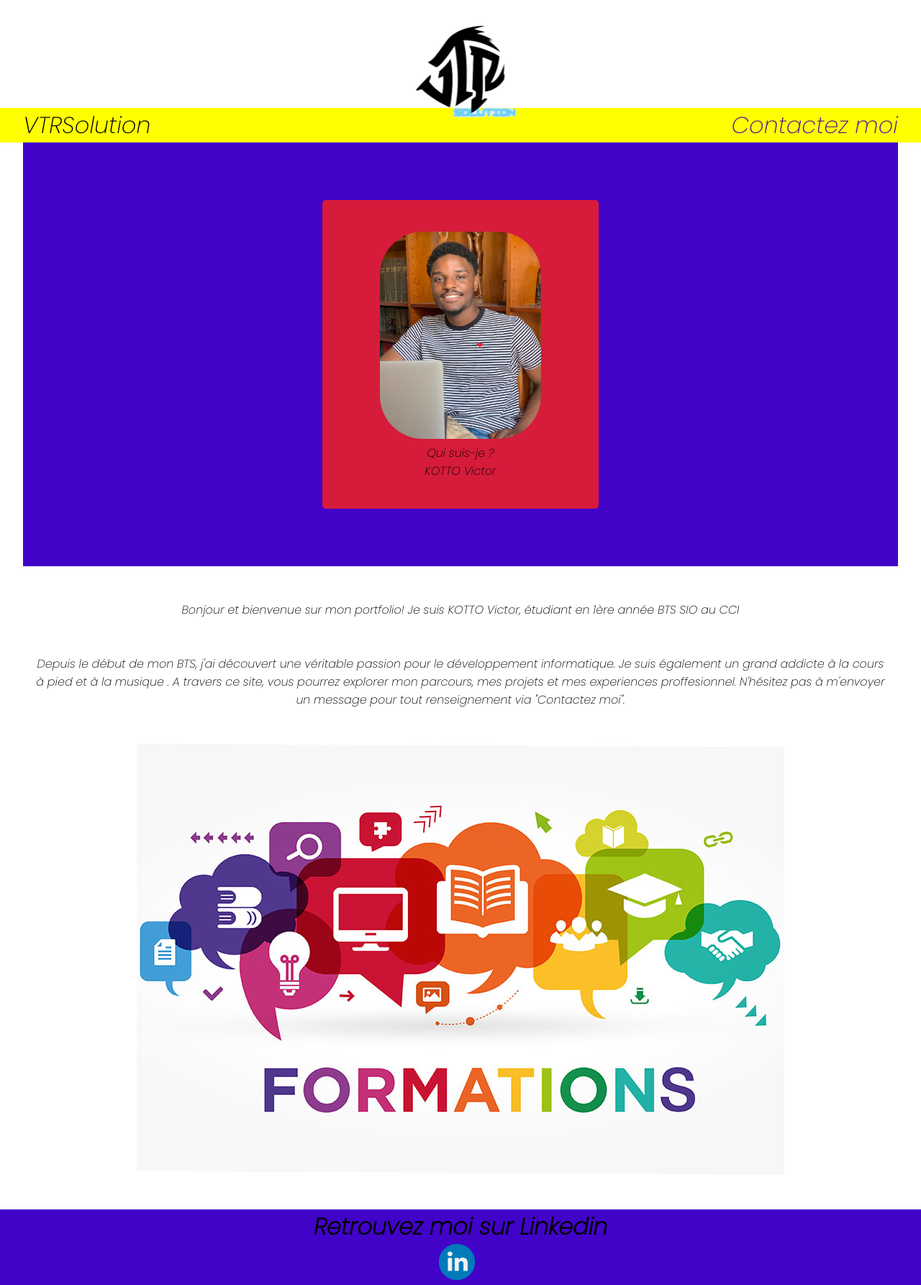
After one commit to KOTTOVictor/CCI-SIO21-Portfolio, a PHP site: page / in a window 1280 px wide. The commit adds this page. Shown: the whole page at 72% size. Run offline with PHP 8.4, Linux system fonts and the light colour scheme.

Commit message:
current_date

```diff
--- /dev/null
+++ b/Documentation/Index.html
@@ -0,0 +1,113 @@
+<!DOCTYPE HTML>
+<html>
+    <head>
+     <meta charset="UTF-8">
+
+     <title>Portfolio</title>
+
+     <link rel="stylesheet" href="style.css">
+     <script src="monscript.js" type="text/javascript"></script>
+
+    </head>
+
+
+
+
+
+
+    <body>
+
+<!--Logo----------------------------->
+
+        <div id="logodiv" >
+            <img id="logo" src="logo/Solution.png"  alt="">
+        </div>
+
+<!--Nav bar----------------------------->
+        <div id="contnav">
+            <header id="navbar">
+                <ul class="navbar">
+                    <li class="logona"><p>VTR<span>Solution</span>  </p></li>
+
+                    <li id="contact"><a href="">Contactez moi</a> </li>
+                </ul>
+            </header>
+        </div>
+
+
+
+<!--Présentation ----------------------------->
+        <section id="presentation">
+            <div class="presentation">
+
+                <img class="photodemoi" src="images/photodemoi.jpg" alt="">
+
+                <p>Qui suis-je ?</p>
+
+                <p>KOTTO Victor</p>
+
+            </div>
+        </section>
+
+
+
+<!-- Présentation texte------------------------ -->
+        <section id="sectionII">
+            <div>
+                <p class="textII">
+                    Bonjour et bienvenue sur mon portfolio! Je suis KOTTO Victor, étudiant en 1ère année BTS SIO au CCI
+                </p>
+                <br>
+                <br>
+                <p class="textII">
+                    Depuis le début de mon BTS, j'ai découvert une véritable passion pour le développement informatique. Je suis également un grand addicte à la cours à pied et à la musique . A travers ce site, vous pourrez explorer mon parcours, mes projets et mes experiences proffesionnel. N'hésitez pas à m'envoyer un message pour tout renseignement via "Contactez moi".
+                </p>
+            </div>
+        </section>
+
+        <div id="slider">
+            <img src="images/nav1.jpg" alt="" id="slide">
+            <div id="precedent" onclick="ChangeSlide(-1)"><</div>
+            <div id="suivant" onclick="ChangeSlide(1)">></div>
+        </div>
+
+
+    <!--Images defilantes ----------------------------->
+   <!--  <div id="slider">
+        <img src="images/nav1.jpg" id="img">
+        <div id="btnleft">
+            <img src="images/fleche.g.png" alt="" class="g" >
+        </div>
+        <div id="btnright">
+            <img src="images/fleche.d.png" alt="" class="d" onclick="sliderd(1)">
+        </div>
+
+    </div>
+-->
+<!--
+        <div id="slider">
+    <a href="Porjet.html"><img src="images/nav1.jpg" id="img"></a>
+    <div id="btnleft">
+        <img onclick="slide()" src="images/fleche.g.png" alt="" class="g" >
+    </div>
+    <div id="btnright">
+        <img onclick="slide()" src="images/fleche.d.png" alt="" class="d" onclick="sliderd(1)">
+    </div>
+</div>
+
+ -->
+
+    <footer id="pied">
+        <h1>
+            Retrouvez moi sur Linkedin
+        </h1>
+        <div>
+            <a href="https://www.linkedin.com/feed/?trk=seo-authwall-base_signin-form_submit"><img class="logofoot" src="logo/logolinkedin.png" alt=""></a>
+
+            <img src="" alt="">
+            <img src="" alt="">
+        </div>
+
+    </footer>
+</body>
+</html>
--- a/Documentation/monscript.js
+++ b/Documentation/monscript.js
@@ -1,15 +1,12 @@
-var compteurImage=1;
-var totalimage=3;
+var slide = new Array("nav1.jpg", "nav2.jpg", "nav3.jpg");
+var numero = 3;
 
-function slider(x){
-
-    var image=document.getElementById('img');
-    compteurImage=compteurImage + x;
-    image.src="images/nav"+compteurImage +".jpg"
-
-    if(compteurImage>=totalImage)
-        {
-            compteurImage=1;
-        }
-    if(compteurImage<1){compteurImage=totalimage;}
+function ChangeSlide(sens) {
+    numero = numero + sens;
+    if (numero < 0)
+        numero = slide.length + 1;
+    if (numero > slide.length - 1)
+        numero = 0;
+    document.getElementById("slide").src = slide[numero];
 }
+setInterval("ChangeSlide(1)", 4000);
--- a/Documentation/style.css
+++ b/Documentation/style.css
@@ -1,8 +1,15 @@
 body,html, *{
     margin: 0;
     padding: 0;
-    font-family: 'Advent Pro', sans-serif;
     box-sizing: border-box;
+    font-family: 'Poppins';
+    text-align: center;
+
+}
+
+@font-face {
+    font-family: 'Poppins';
+    src: url('Police/poppins/Poppins-ExtraLightItalic.otf') format('opentype');
 }
 li{
     list-style: none;
@@ -51,18 +58,18 @@ header li a{
 /* Présentation */
 #presentation{
     background-color: #4203c9;
-    height: 500px;
-    width: 100%;
-    padding: 2%;
+    height: auto;
+    width: 95%;
+    margin-left: auto;
+    margin-right: auto;
+    padding: 5em 0;
+    text-align: center;
 }
 .presentation{
     background-color: #d71b3b;
-    height: 75%;
-    width: 50%;
-    margin: auto;
-    margin-top: 3.5em;
-    margin-bottom: 5em;
-    display: flex;
+    border-radius: 5px;
+    display: inline-block;
+    padding: 2.5em 5em;
     flex-direction: column;
     flex-wrap: wrap;
 
@@ -91,7 +98,7 @@ header li a{
 
 /* Images defilantes -------------------- */
 
-#slider{
+/* #slider{
     background-color: aqua;
     width: 100%;
     height: 550px;
@@ -139,4 +146,52 @@ header li a{
     opacity: 0.4;
 }.d:hover{
     opacity: 1;
+} */
+
+#slider {
+    position: relative;
+    width: 1200px;
+    margin: auto;
+    display: flex;
+    align-items: center;
+    justify-content: center;
 }
+
+
+#precedent,
+#suivant {
+    cursor: pointer;
+    transition: opacity 0.3s ease;
+    opacity: 0;
+    position: absolute;
+    font-size: 100px;
+    color: rgba(220, 220, 220, 0.8);
+    background-color: rgba(0, 0, 0, 0.8);
+    padding: 10px;
+}
+
+#precedent {
+    left: 0;
+}
+
+#suivant {
+    right: 0;
+}
+
+#slider:hover #precedent,
+#slider:hover #suivant {
+    opacity: 1;
+}
+
+
+/* Footeur --------------------------------- */
+
+#pied{
+    background-color: #4203c9;
+    margin-top: 3em;
+}
+
+.logofoot{
+    height: 50px;
+    width: 50px;
+}
```
Also changed, not shown: Charte Graphique.md (+6 -0 lines), Documentation/portfolio.html (deleted, +0 -158 lines), Documentation/logo/logolinkedin.png (added).
